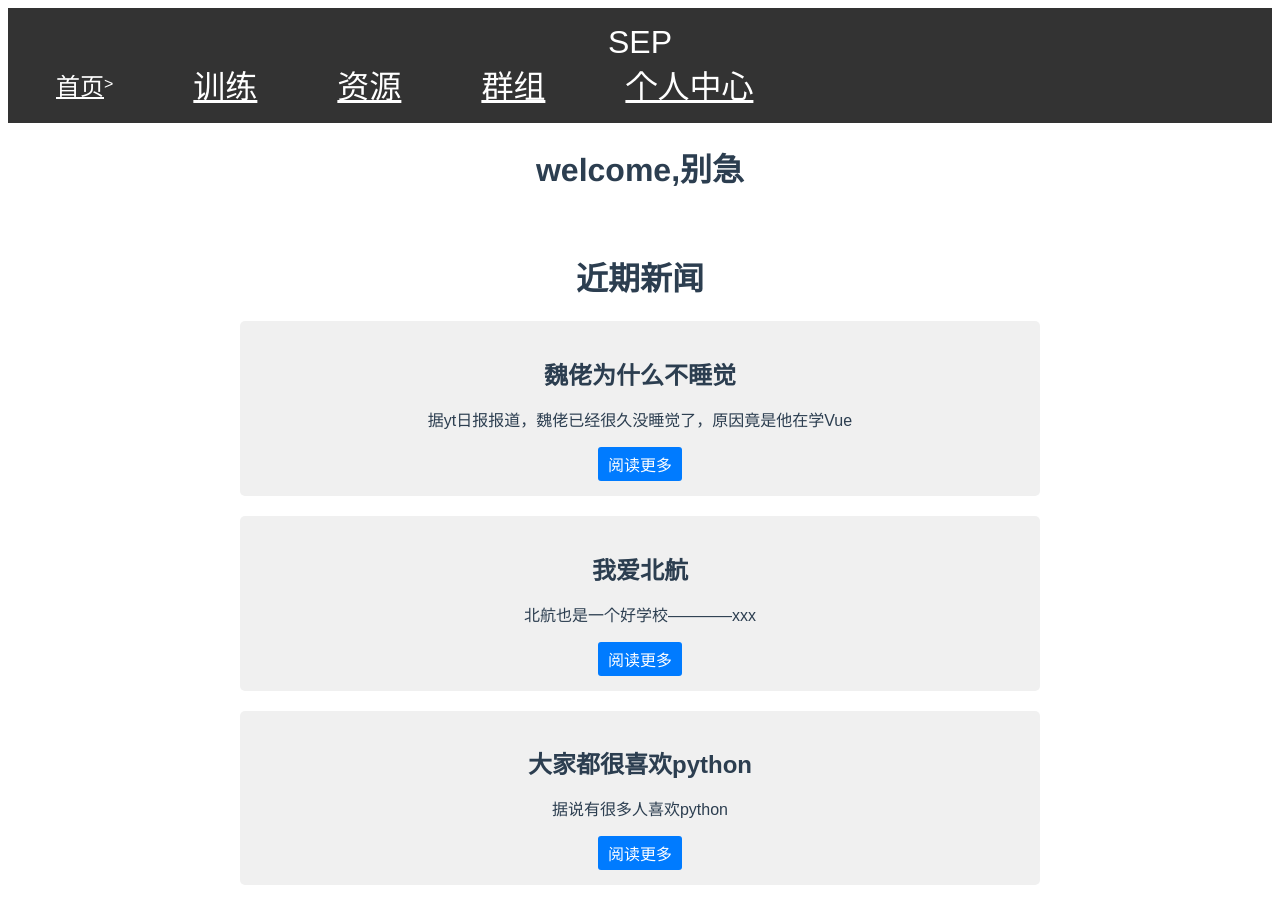
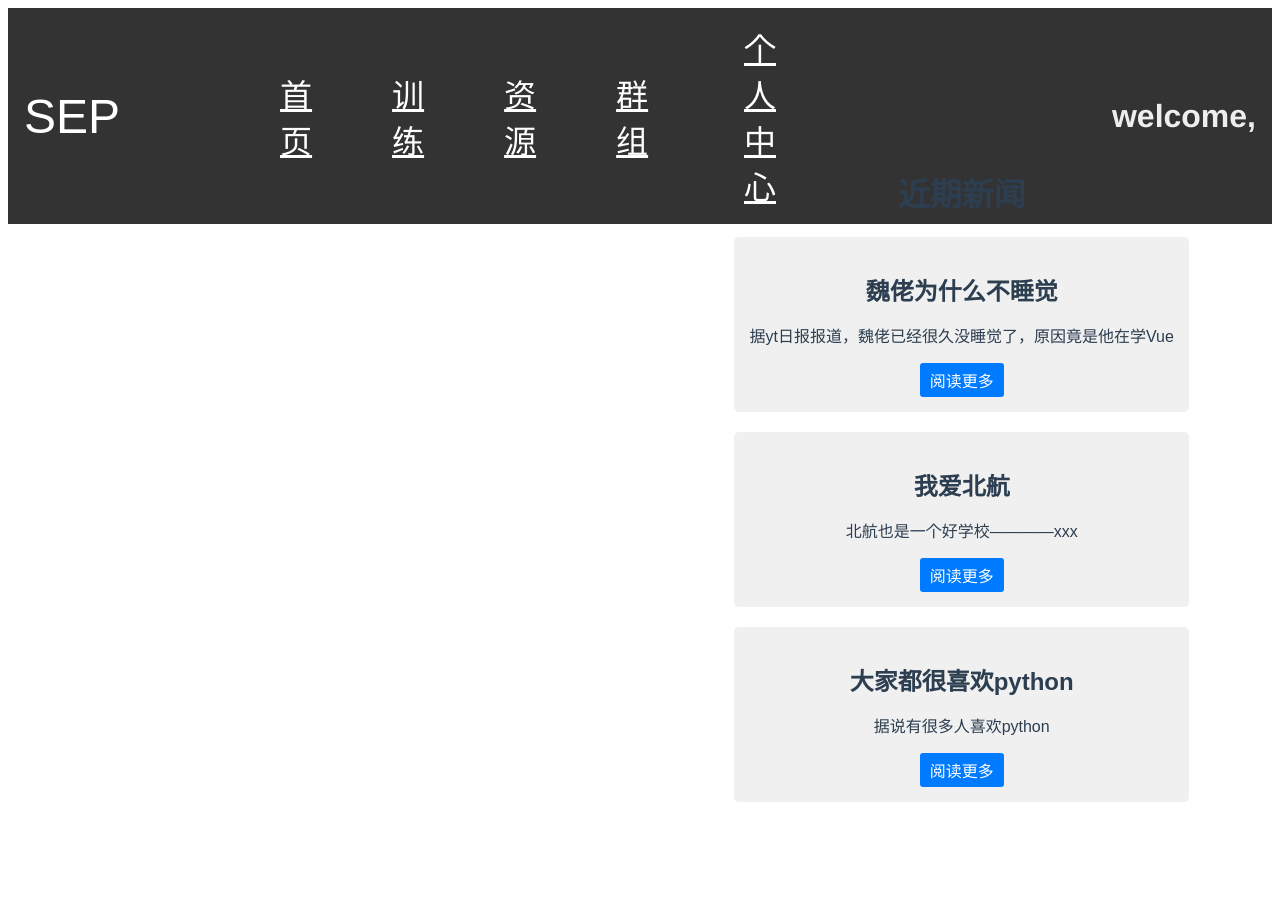
Before and after one commit to zhangyitonggg/ASEPT, a Vue app in the folder frontend/: page /home in a window 1280 px wide. Shown: the top 924 px of the page. After the commit the page ends 842 px from the top, so only its background shows below. Built offline with nearby package versions, Linux system fonts and the light colour scheme.

Commit message:
修改新闻

```diff
--- a/frontend/src/components/Header.vue
+++ b/frontend/src/components/Header.vue
@@ -1,15 +1,14 @@
 <template>
     <nav class="header">
-      <div class="header-logo-text">
-        SEP
-      </div>
       <div class="header-menu">
         <div class="header-start">
-          <a class="header-item-first" href="/home">首页</a> <!-- 能力形象化 + 新闻 + 前几次登录时间？ -->>
+          <div class="header-logo-text">SEP</div>
+          <a class="header-item-first" href="/home">首页</a> <!-- 能力形象化 + 新闻 + 前几次登录时间？ -->
           <a class="header-item" href="/exercise">训练</a>  <!-- 刷题，可以根据难度、题目类型、科目等；训练时可以将题目加入某个问题组；举报题目；全局搜索题目？ -->
           <a class="header-item" href="/resources">资源</a> <!-- 对自己的所有问题组进行管理（包括新建加删除加移除其中的某个题目）；上传题目；将某个问题组分享给某个已加入的用户组-->
           <a class="header-item" href="/groups">群组</a> <!-- 搜索公开的用户组；创建用户组（可以设置为任何人可以加入或者通过密码假如；加入用户组；退出用户组）-->
           <a class="header-item" href="/mine">个人中心</a> <!-- 退出账号；修改密码：修改头像；上传题目数目；等级（通过上传题目数目+正确率+答题数确定？）-->
+          <h1 class="mortor">welcome,{{$store.state.uname}}</h1>
         </div>
       </div>
     </nav>
@@ -22,20 +21,25 @@
 </script>
 
 <style scoped>
+    .mortor {
+        font-size: 2rem;
+        color: #eee;
+        margin-left: 20rem;
+    }
     .header {
         background-color: #333;
         color: #fff;
         padding: 1rem;
     }
     .header-logo-text {
-        font-size: 2rem;
+        font-size: 3rem;
         color:#fff;
         font-family: 'Arial', sans-serif;
     }
     .header-item-first {
-        font-size: 1.5rem;
+        font-size: 2rem;
         color: #fff;
-        margin-left: 2rem;
+        margin-left: 10rem;
     }
     .header-item {
         font-size: 2rem;
--- a/frontend/src/views/home/Home.vue
+++ b/frontend/src/views/home/Home.vue
@@ -1,8 +1,7 @@
 <template>
-    <div>
+    <div class="container">
       <Header></Header>
-      <h1>welcome,别急</h1>
-      <News></News>
+      <News class="news"></News>
     </div>
   </template>
 
@@ -19,4 +18,16 @@
   </script>
 
   <style scoped>
-</style>
+  .container {
+    position: relative;
+    width: 100%;
+    height: 100vh; /* 你可以根据需要调整高度 */
+  }
+
+  .news {
+    position: absolute;
+    right: 5%;
+    top: 15%; /* 你可以根据需要调整top值 */
+  }
+
+  </style>
--- a/frontend/src/views/login/Login.vue
+++ b/frontend/src/views/login/Login.vue
@@ -62,6 +62,7 @@
     methods: {
       submitForm(formName) {
         this.$refs[formName].validate((valid) => { // 根据上面的rules进行检验合法性
+          this.$store.dispatch('storeUname', this.ruleForm.uname)
           if (valid) {
             // http://localhost:8080/login/security/token
             axios({
```
